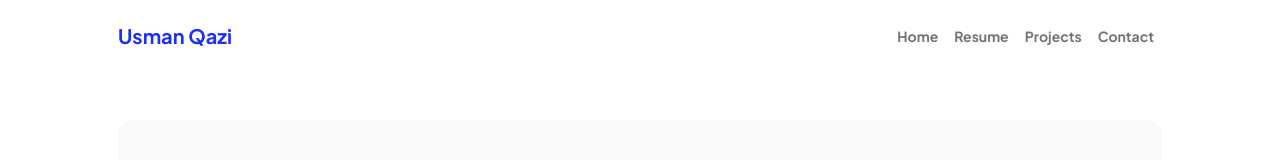
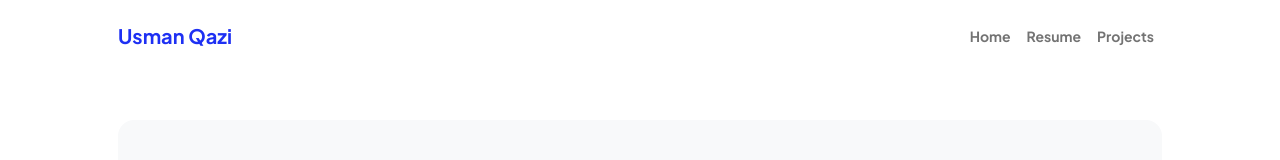
Before and after one commit to musmanqazi/landing-page, a plain HTML site: page contact.html in a window 1280 px wide. Shown: the top 160 px of the page. Drawn offline with nearby package versions, Linux system fonts and the light colour scheme.

Commit message:
temporarily removing contact page

```diff
--- a/contact.html
+++ b/contact.html
@@ -29,7 +29,6 @@
                             <li class="nav-item"><a class="nav-link" href="index.html">Home</a></li>
                             <li class="nav-item"><a class="nav-link" href="resume.html">Resume</a></li>
                             <li class="nav-item"><a class="nav-link" href="projects.html">Projects</a></li>
-                            <li class="nav-item"><a class="nav-link" href="contact.html">Contact</a></li>
                         </ul>
                     </div>
                 </div>
```
Also changed, not shown: index.html (+0 -1 lines), projects.html (+0 -1 lines), resume.html (+0 -1 lines).
